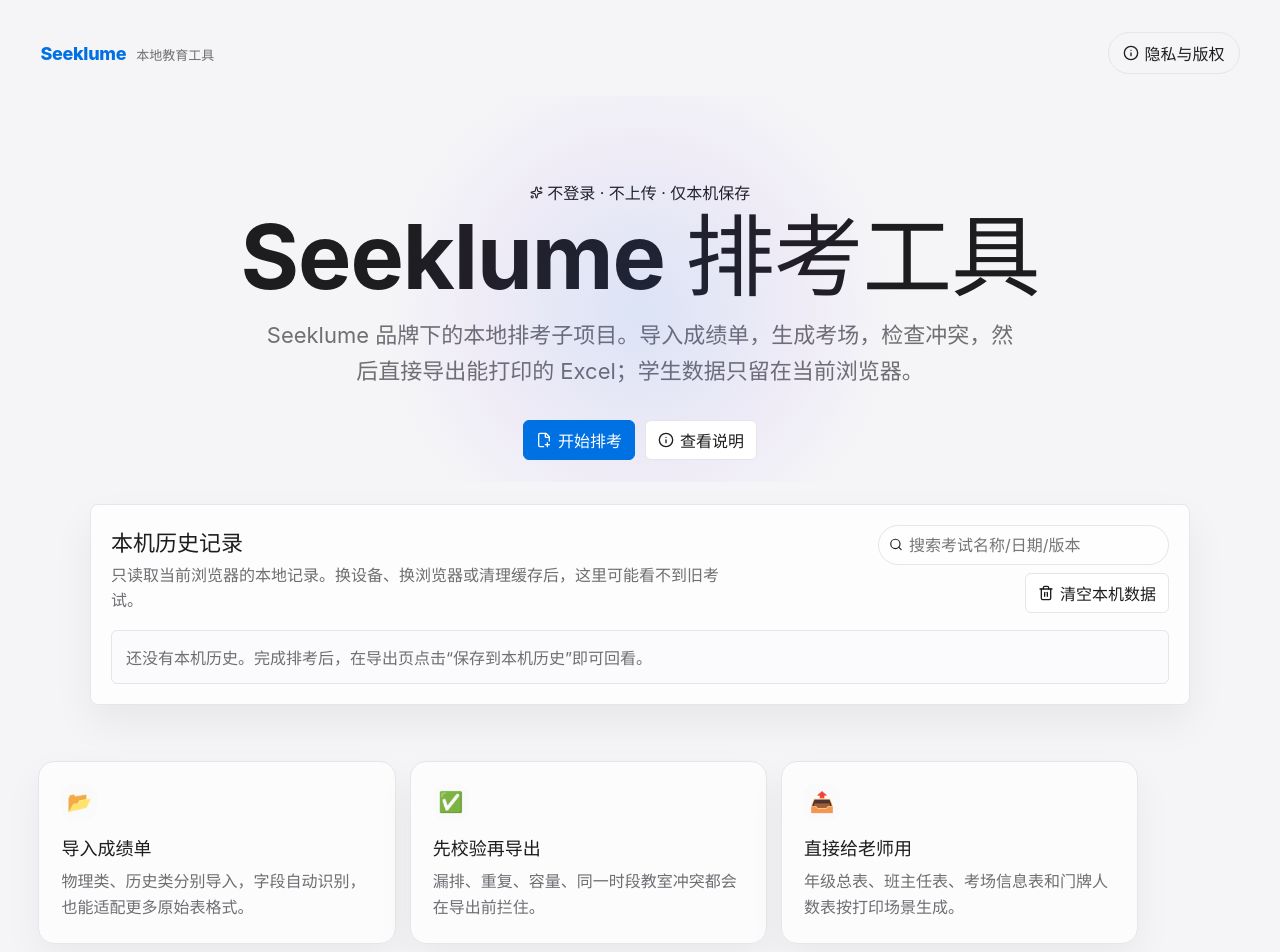
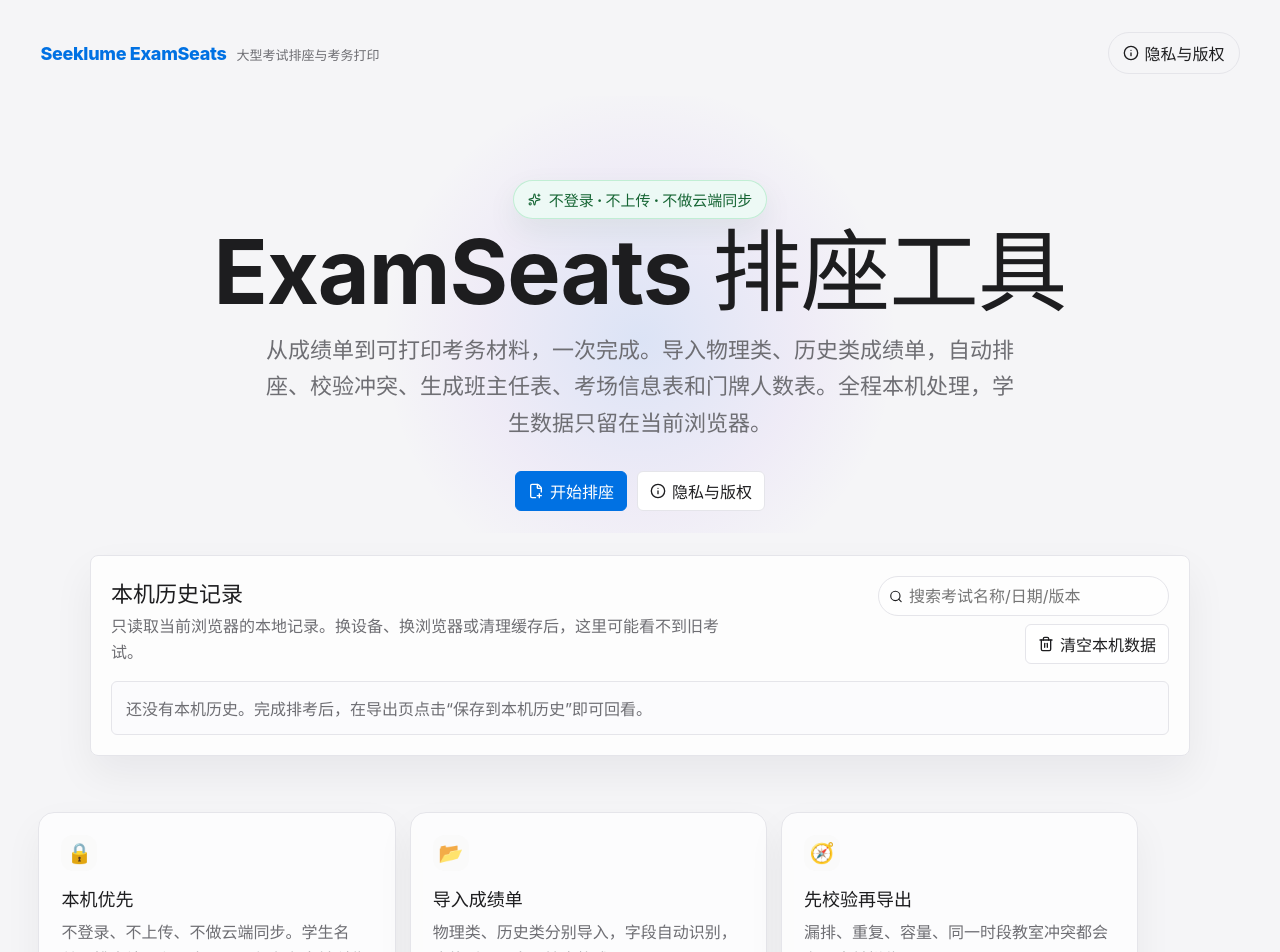
Before and after one commit to stilesseeklume/Seeklume-examseats, a React (Vite) app: page / in a window 1280 px wide. Shown: the top 952 px of the page. Built offline with nearby package versions, Linux system fonts and the light colour scheme.

Commit message:
Refine ExamSeats landing privacy copy

```diff
--- a/src/main.jsx
+++ b/src/main.jsx
@@ -744,19 +744,19 @@
     <main className="app-shell home-shell">
       <header className="marketing-nav">
         <div>
-          <strong>Seeklume</strong>
-          <span>本地教育工具</span>
+          <strong>Seeklume ExamSeats</strong>
+          <span>大型考试排座与考务打印</span>
         </div>
         <button type="button" className="nav-link" onClick={() => setShowAbout(true)}><Info size={16} /> 隐私与版权</button>
       </header>
       <section className="home-hero">
         <div className="home-hero-copy fade-up">
-          <span className="status-note"><Sparkles size={13} /> 不登录 · 不上传 · 仅本机保存</span>
-          <h1>Seeklume 排考工具</h1>
-          <p className="home-sub">Seeklume 品牌下的本地排考子项目。导入成绩单，生成考场，检查冲突，然后直接导出能打印的 Excel；学生数据只留在当前浏览器。</p>
+          <span className="status-note"><Sparkles size={13} /> 不登录 · 不上传 · 不做云端同步</span>
+          <h1>ExamSeats 排座工具</h1>
+          <p className="home-sub">从成绩单到可打印考务材料，一次完成。导入物理类、历史类成绩单，自动排座、校验冲突、生成班主任表、考场信息表和门牌人数表。全程本机处理，学生数据只留在当前浏览器。</p>
           <div className="home-actions">
-            <button type="button" className="primary" onClick={newBlankExam}><FilePlus2 size={16} /> 开始排考</button>
-            <button type="button" onClick={() => setShowAbout(true)}><Info size={16} /> 查看说明</button>
+            <button type="button" className="primary" onClick={newBlankExam}><FilePlus2 size={16} /> 开始排座</button>
+            <button type="button" onClick={() => setShowAbout(true)}><Info size={16} /> 隐私与版权</button>
           </div>
         </div>
       </section>
@@ -798,29 +798,29 @@
       </section>
       <section className="marketing-features">
         <article>
+          <span>🔒</span>
+          <h3>本机优先</h3>
+          <p>不登录、不上传、不做云端同步。学生名单、排座结果和历史记录只保存在当前浏览器。</p>
+        </article>
+        <article>
           <span>📂</span>
           <h3>导入成绩单</h3>
           <p>物理类、历史类分别导入，字段自动识别，也能适配更多原始表格式。</p>
         </article>
         <article>
-          <span>✅</span>
+          <span>🧭</span>
           <h3>先校验再导出</h3>
           <p>漏排、重复、容量、同一时段教室冲突都会在导出前拦住。</p>
         </article>
-        <article>
-          <span>📤</span>
-          <h3>直接给老师用</h3>
-          <p>年级总表、班主任表、考场信息表和门牌人数表按打印场景生成。</p>
-        </article>
       </section>
-      <footer className="brand-footer">© Seeklume · 本地排考工具 · 学生数据不上传云端</footer>
+      <footer className="brand-footer">© Seeklume ExamSeats · 本机排座工具 · 数据不出浏览器</footer>
       {showAbout && <AboutModal onClose={() => setShowAbout(false)} />}
     </main>
   ) : (
     <main className="app-shell">
       <header className="topbar">
         <div className="topbar-brand">
-          <span className="brand-logo">Seeklume</span>
+          <span className="brand-logo">Seeklume ExamSeats</span>
         </div>
         <div className={`dynamic-island ${visibleErrors.length ? "warning" : "ready"}`} role="status">
           <span className="island-emoji" aria-hidden="true">{visibleErrors.length ? "⚠️" : activeStepItem.emoji}</span>
@@ -946,8 +946,8 @@
       <section className="about-card">
         <div className="about-head">
           <div>
-            <span>Seeklume Local Tool</span>
-            <h2>隐私与版权说明</h2>
+            <span>Seeklume ExamSeats</span>
+            <h2>隐私与版权</h2>
           </div>
           <button type="button" onClick={onClose}>关闭</button>
         </div>
@@ -965,7 +965,7 @@
             <p>工具版权与品牌归 Seeklume 所有。未经允许，不得复制、二次分发或商用改造。</p>
           </article>
         </div>
-        <p className="about-note">Seeklume 提供工具，数据留在本机。</p>
+        <p className="about-note">数据只在本机，导出后由你自己掌握。</p>
       </section>
     </div>
   );
--- a/src/styles.css
+++ b/src/styles.css
@@ -191,11 +191,29 @@
   pointer-events: none;
 }
 
+.status-note {
+  display: inline-flex;
+  align-items: center;
+  gap: 8px;
+  border: 1px solid rgba(34, 197, 94, 0.22);
+  border-radius: 999px;
+  background: rgba(236, 253, 245, 0.78);
+  color: #166534;
+  padding: 8px 14px;
+  font-size: 15px;
+  font-weight: 800;
+  position: relative;
+  z-index: 1;
+  box-shadow: 0 12px 30px rgba(22, 101, 52, 0.08);
+}
+
 .home-hero-copy h1 {
   margin: 10px 0 18px;
   font-size: clamp(54px, 7vw, 96px);
   line-height: 0.95;
   letter-spacing: -1px;
+  position: relative;
+  z-index: 1;
 }
 
 .home-sub {
@@ -204,6 +222,8 @@
   color: var(--text-2);
   font-size: clamp(18px, 2vw, 22px);
   line-height: 1.65;
+  position: relative;
+  z-index: 1;
 }
 
 .home-actions {
```
